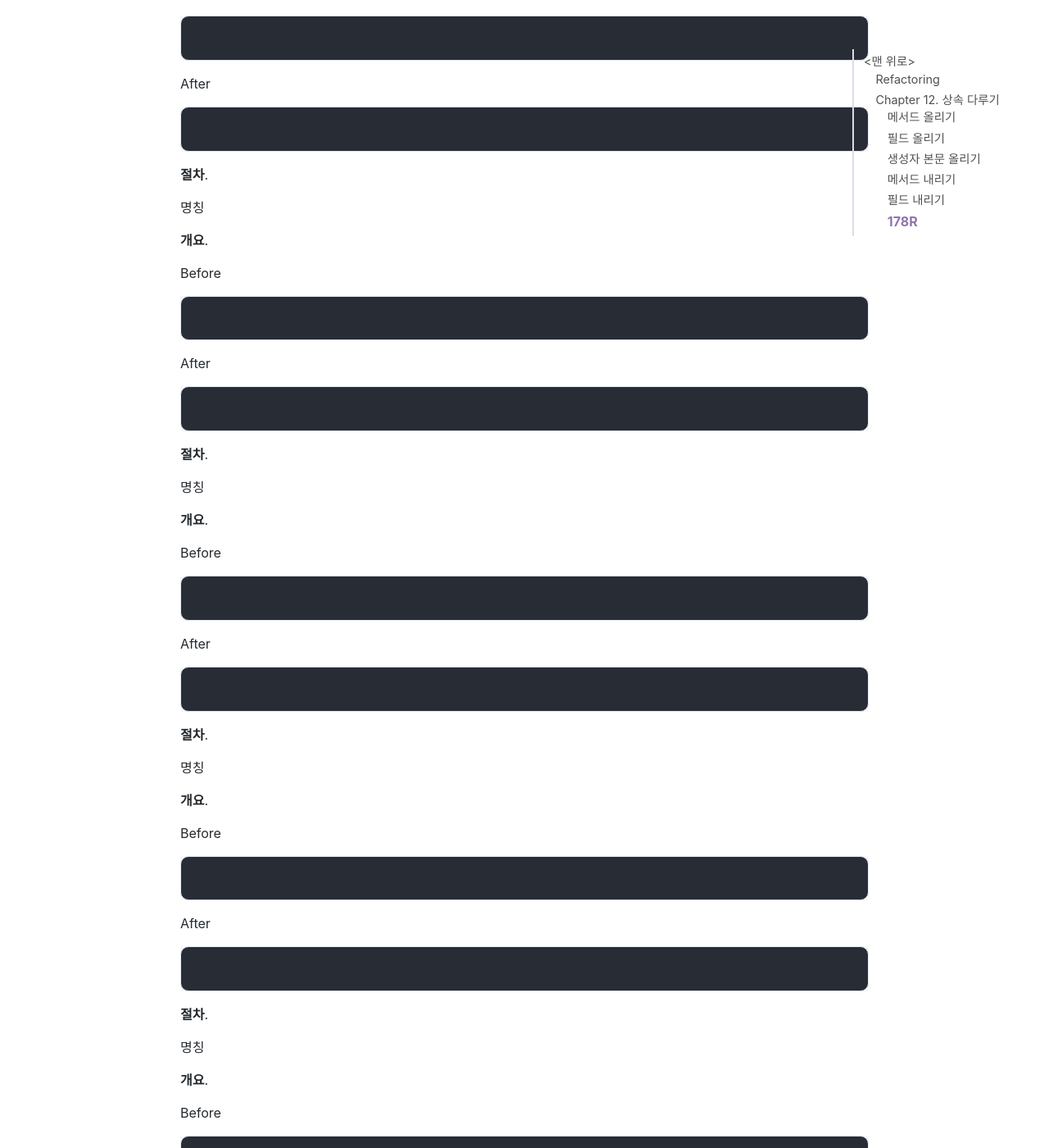
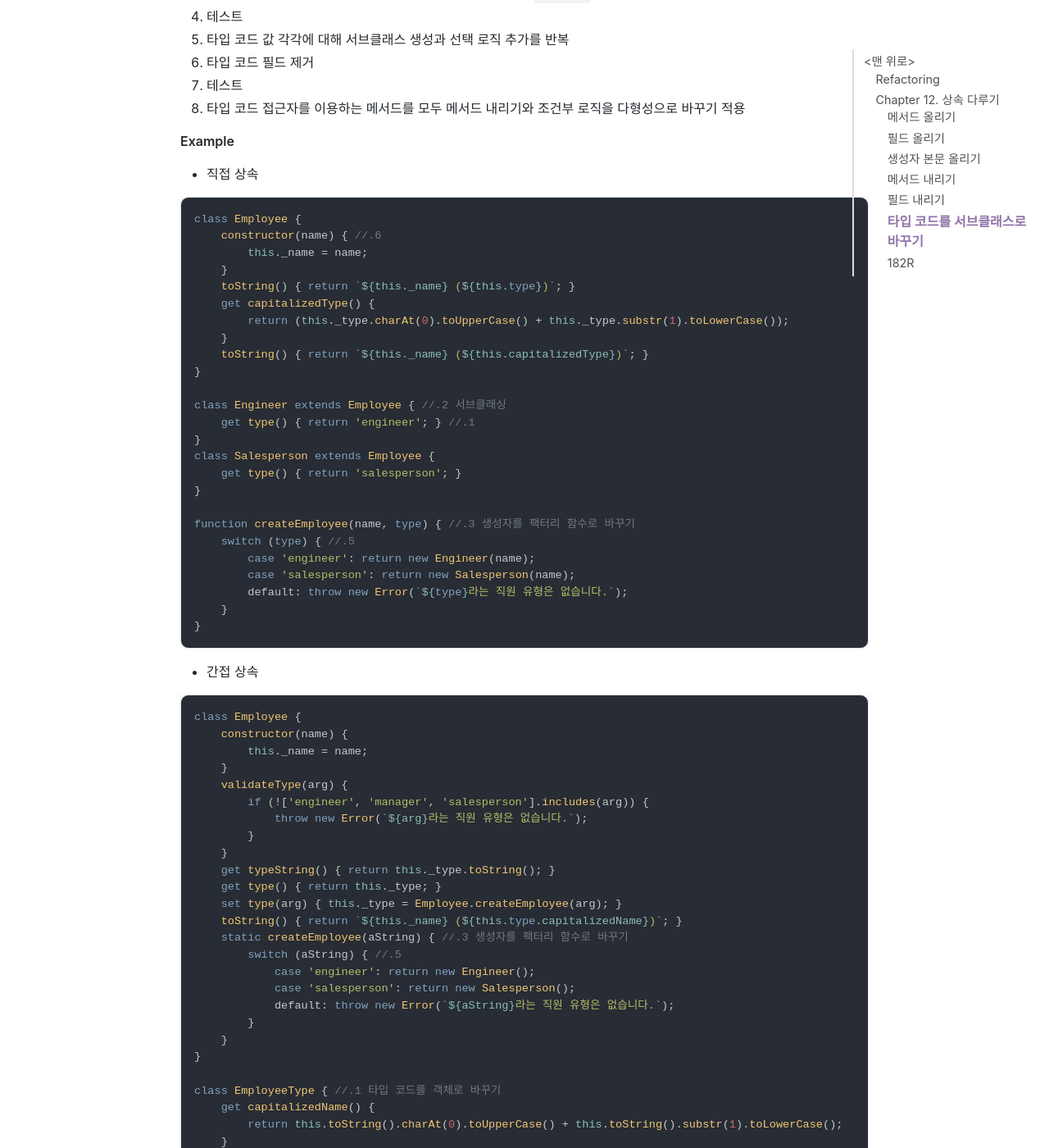
Before and after one commit to jihunparkme/jihunparkme.github.io, a Jekyll site: the page built from _posts/2021-11-29-Refactoring-12.md, in a window 1280 px wide and 1400 px high, scrolled down 6426 px. Shown: the whole window at 82% size. Built offline with Jekyll 4.4.1, drawn with Linux system fonts in a browser that asks for light colours; nearby versions of some CDN libraries; comment, search, counter and statistics services are not loaded; some of the changed text lies outside the part shown.

Commit message:
[Refactoring] 타입 코드를 서브클래스로 바꾸기

````diff
--- a/_posts/2021-11-29-Refactoring-12.md
+++ b/_posts/2021-11-29-Refactoring-12.md
@@ -236,7 +236,123 @@ class Salesperson extends Employee { //.1
 4. 사용하지 않는 해당 필드를 모든 서브클래스에서 제거하기
 5. 테스트
 
-## 178R
+## 타입 코드를 서브클래스로 바꾸기
+
+`타입 코드는 구분을 위해 주로 사용된다.`
+
+`서브클래스는 조건에 따라 다르게 동작하도록 해주는 다형성을 제공한다.`
+
+`특정 타입에서만 의미가 있는 값을 사용하는 필드나 메서드가 있을 때 관계를 명확히 드러내준다.`
+
+- 반대 리팩터링 : 서브클래스 제거하기
+- 하위 리팩터링
+  -  타입 코드를 상태/전략 패턴으로 바꾸기
+  - 서브클래스 추출하기
+
+**개요**.
+
+Before
+
+```javascript
+function createEmployee(name, type) {
+    return new Employee(name, type);
+}
+```
+
+After
+
+```javascript
+function createEmployee(name, type) {
+    switch (type) {
+        case 'engineer': return new Engineer(name);
+        case 'salesperson': return new Salesperson(name);
+        case 'manager': return new Manager(name);
+    }
+}
+```
+
+**절차**.
+
+1. 타입 코드 필드를 `자가 캡슐화`하기
+2. 타입 코드 값 하나를 선택하여 그 값에 해당하는 `서브클래스` 만들기
+3. 매개변수로 받은 타입 코드와 새로운 서브클래스를 매핑하는 `선택 로직` 만들기
+4. 테스트
+5. 타입 코드 값 각각에 대해 서브클래스 생성과 선택 로직 추가를 반복
+6. 타입 코드 필드 제거
+7. 테스트
+8. 타입 코드 접근자를 이용하는 메서드를 모두 메서드 내리기와 조건부 로직을 다형성으로 바꾸기 적용
+
+**Example**
+
+- 직접 상속
+
+```javascript
+class Employee {
+    constructor(name) { //.6
+        this._name = name;
+    }
+    toString() { return `${this._name} (${this.type})`; }
+    get capitalizedType() {
+        return (this._type.charAt(0).toUpperCase() + this._type.substr(1).toLowerCase());
+    }
+    toString() { return `${this._name} (${this.capitalizedType})`; }
+}
+
+class Engineer extends Employee { //.2 서브클래싱
+    get type() { return 'engineer'; } //.1
+}
+class Salesperson extends Employee {
+    get type() { return 'salesperson'; }
+}
+
+function createEmployee(name, type) { //.3 생성자를 팩터리 함수로 바꾸기
+    switch (type) { //.5
+        case 'engineer': return new Engineer(name);
+        case 'salesperson': return new Salesperson(name);
+        default: throw new Error(`${type}라는 직원 유형은 없습니다.`);
+    }
+}
+```
+
+- 간접 상속
+
+```javascript
+class Employee {
+    constructor(name) {
+        this._name = name;
+    }
+    validateType(arg) {
+        if (!['engineer', 'manager', 'salesperson'].includes(arg)) {
+            throw new Error(`${arg}라는 직원 유형은 없습니다.`);
+        }
+    }
+    get typeString() { return this._type.toString(); }
+    get type() { return this._type; }
+    set type(arg) { this._type = Employee.createEmployee(arg); }
+    toString() { return `${this._name} (${this.type.capitalizedName})`; }
+    static createEmployee(aString) { //.3 생성자를 팩터리 함수로 바꾸기
+        switch (aString) { //.5
+            case 'engineer': return new Engineer();
+            case 'salesperson': return new Salesperson();
+            default: throw new Error(`${aString}라는 직원 유형은 없습니다.`);
+        }
+    }
+}
+
+class EmployeeType { //.1 타입 코드를 객체로 바꾸기
+    get capitalizedName() {
+        return this.toString().charAt(0).toUpperCase() + this.toString().substr(1).toLowerCase();
+    }
+}
+class Engineer extends EmployeeType {
+    toString() { return 'engineer'; }
+}
+class Salesperson extends EmployeeType {
+    toString() { return 'salesperson'; }
+}
+```
+
+## 182R
 
 명칭
 
@@ -345,21 +461,3 @@ After
 ```
 
 **절차**.
-
-명칭
-
-**개요**.
-
-Before
-
-```javascript
-
-```
-
-After
-
-```javascript
-
-```
-
-**절차**.
````
